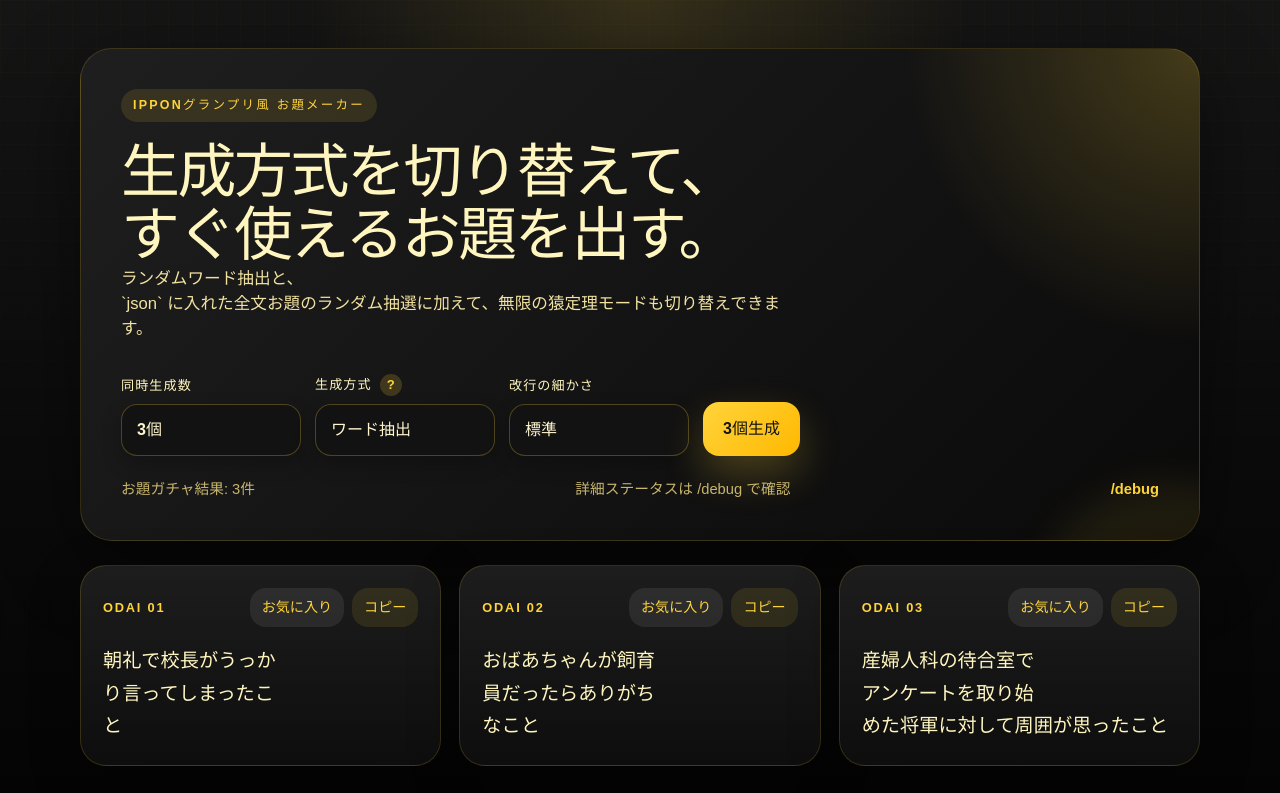
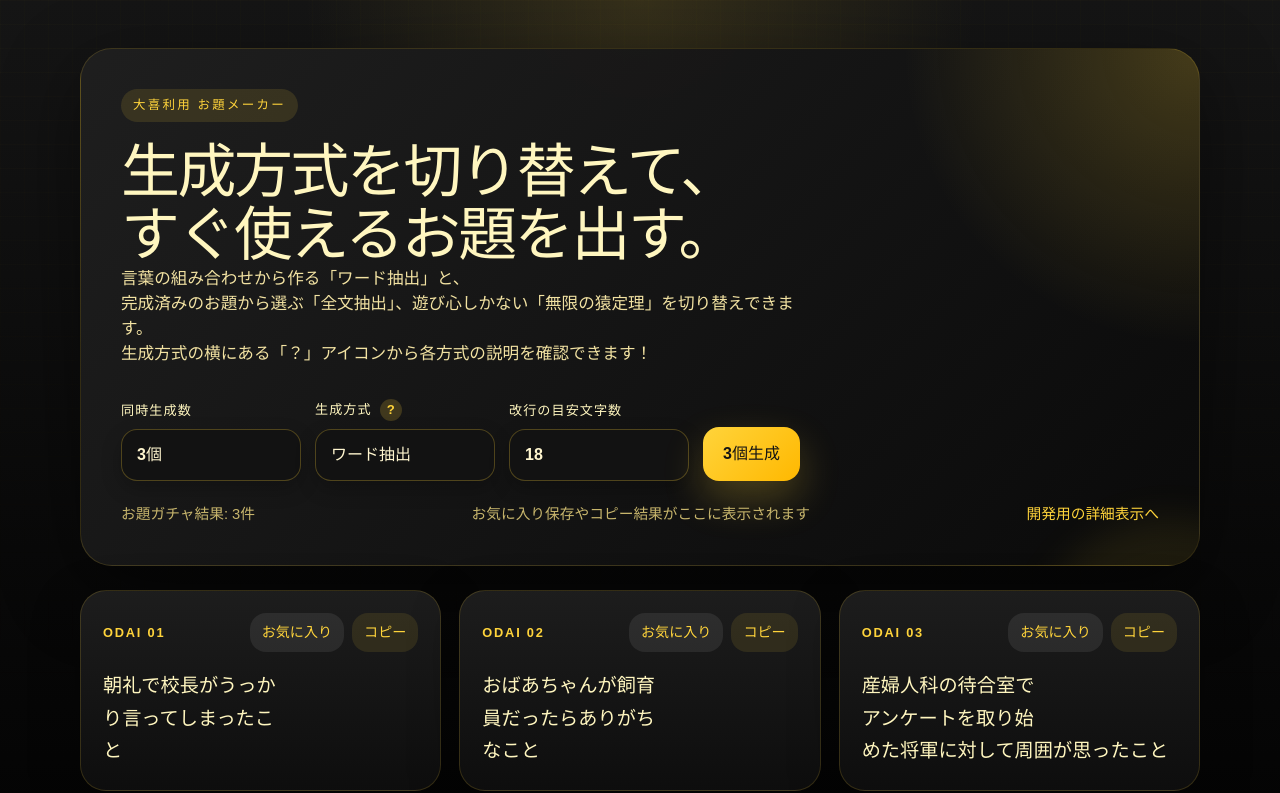
Before and after one commit to Mount-Book/Random-Topic-Generator, a React (Vite) app: page / in a window 1280 px wide. Shown: the top 793 px of the page. Built offline with nearby package versions, Linux system fonts and the light colour scheme.

Commit message:
一部情報の秘匿、改行位置の調整を文字数の自由入力へ変更

```diff
--- a/src/features/topics/components/GenerationControls.tsx
+++ b/src/features/topics/components/GenerationControls.tsx
@@ -62,12 +62,19 @@
     </label>
 
     <label className="count-picker">
-      <span>改行の細かさ</span>
-      <select value={lineWidth} onChange={(event) => onLineWidthChange(Number(event.target.value))}>
-        <option value={14}>多め</option>
-        <option value={18}>標準</option>
-        <option value={24}>少なめ</option>
-      </select>
+      <span>改行の目安文字数</span>
+      <input
+        type="number"
+        min={1}
+        step={1}
+        value={lineWidth}
+        onChange={(event) => {
+          const nextValue = event.currentTarget.valueAsNumber
+          if (!Number.isNaN(nextValue)) {
+            onLineWidthChange(nextValue)
+          }
+        }}
+      />
     </label>
 
     <button className="primary-button" onClick={onGenerate}>
--- a/src/features/topics/components/HeroSection.tsx
+++ b/src/features/topics/components/HeroSection.tsx
@@ -1,12 +1,13 @@
-import { useState } from 'react'
-import type { GenerationMode } from '../../../lib/odaiGenerator'
-import { BATCH_SIZE_OPTIONS } from '../constants'
-import { GenerationControls } from './GenerationControls'
+import { useState } from "react";
+import type { GenerationMode } from "../../../lib/odaiGenerator";
+import { BATCH_SIZE_OPTIONS } from "../constants";
+import { GenerationControls } from "./GenerationControls";
 
 type HeroSectionProps = {
   batchSize: number;
   copyStatus: string;
   debugPath: string;
+  isDeveloperMode: boolean;
   generationMode: GenerationMode;
   generationModeOptions: Array<{ value: GenerationMode; label: string }>;
   handleGenerate: () => void;
@@ -19,36 +20,37 @@
 };
 
 const generationModeDescriptions: Array<{
-  value: GenerationMode
-  title: string
-  description: string
-  note?: string
+  value: GenerationMode;
+  title: string;
+  description: string;
+  note?: string;
 }> = [
   {
-    value: 'word-randomizer',
-    title: 'ワード抽出',
+    value: "word-randomizer",
+    title: "ワード抽出",
     description:
-      'テンプレートに単語辞書を差し込み、相性や意外性をスコア化して、お題として使いやすい候補を選びます。',
+      "テンプレートに単語辞書を差し込み、相性や意外性をスコア化して、お題として使いやすい候補を選びます。",
   },
   {
-    value: 'json-randomizer',
-    title: '全文抽出',
+    value: "json-randomizer",
+    title: "全文抽出",
     description:
-      'fullTopics.json に入っている完成済みのお題を、そのままランダム抽選で取り出します。即戦力のお題を安定して出したいとき向けです。',
+      "完成済みのお題ストックから選ぶ方式です。安定してすぐ使えるお題を出したいときに向いています。",
   },
   {
-    value: 'infinite-monkey',
-    title: '無限の猿定理',
+    value: "infinite-monkey",
+    title: "無限の猿定理",
     description:
-      '文字集合からランダム打鍵を繰り返し、お題らしい長さや記号を偶然満たした文字列だけを採用する実験的な方式です。',
-    note: 'ネタモードです。ジョーク要素が強いため、実際の利用は推奨していません。',
+      "遊び心を優先した実験モードです。意外性の強い、少し変わったお題を楽しみたいときに使えます。",
+    note: "ネタモードです。ジョーク要素が強いため、実際の利用は推奨していません。",
   },
-]
+];
 
 export const HeroSection = ({
   batchSize,
   copyStatus,
   debugPath,
+  isDeveloperMode,
   generationMode,
   generationModeOptions,
   handleGenerate,
@@ -59,20 +61,23 @@
   setLineWidth,
   topics,
 }: HeroSectionProps) => {
-  const [isGenerationModeHelpOpen, setIsGenerationModeHelpOpen] = useState(false)
+  const [isGenerationModeHelpOpen, setIsGenerationModeHelpOpen] =
+    useState(false);
 
   return (
     <section className="hero-panel">
-      <p className="eyebrow">IPPONグランプリ風 お題メーカー</p>
+      <p className="eyebrow">大喜利用 お題メーカー</p>
       <h1>
         生成方式を切り替えて、
         <br />
         すぐ使えるお題を出す。
       </h1>
       <p className="lead">
-        ランダムワード抽出と、
+        言葉の組み合わせから作る「ワード抽出」と、
         <br />
-        `json` に入れた全文お題のランダム抽選に加えて、無限の猿定理モードも切り替えできます。
+        完成済みのお題から選ぶ「全文抽出」、遊び心しかない「無限の猿定理」を切り替えできます。
+        <br />
+        生成方式の横にある「？」アイコンから各方式の説明を確認できます！
       </p>
 
       <GenerationControls
@@ -93,12 +98,14 @@
         <span>
           {copyStatus ||
             (isDebugPage
-              ? 'debug mode: generation mode comparison'
-              : '詳細ステータスは /debug で確認')}
+              ? "開発用の詳細表示を有効化中"
+              : "お気に入り保存やコピー結果がここに表示されます")}
         </span>
-        <a className="status-link" href={isDebugPage ? '/' : debugPath}>
-          {isDebugPage ? '通常表示へ' : '/debug'}
-        </a>
+        {isDeveloperMode ? (
+          <a className="status-link" href={isDebugPage ? "/" : debugPath}>
+            {isDebugPage ? "通常表示へ" : "開発用の詳細表示へ"}
+          </a>
+        ) : null}
       </div>
 
       {isGenerationModeHelpOpen ? (
@@ -116,7 +123,7 @@
           >
             <div className="info-modal-header">
               <div>
-                <p className="eyebrow">Generation Modes</p>
+                <p className="eyebrow">Mode Guide</p>
                 <h2 id="generation-mode-help-title">生成方式の説明</h2>
               </div>
               <button
@@ -133,24 +140,26 @@
               {generationModeDescriptions.map((mode) => (
                 <section
                   key={mode.value}
-                  className={`info-modal-card${generationMode === mode.value ? ' is-active' : ''}`}
+                  className={`info-modal-card${generationMode === mode.value ? " is-active" : ""}`}
                 >
                   <div className="info-modal-card-header">
                     <h3>{mode.title}</h3>
                     <div className="info-modal-card-actions">
                       <button
-                        className={`mode-select-button${generationMode === mode.value ? ' is-active' : ''}`}
+                        className={`mode-select-button${generationMode === mode.value ? " is-active" : ""}`}
                         type="button"
                         onClick={() => handleGenerationModeChange(mode.value)}
                       >
                         {generationMode === mode.value
-                          ? 'この方式を現在使用中'
-                          : 'この方式に切り替える'}
+                          ? "この方式を現在使用中"
+                          : "この方式に切り替える"}
                       </button>
                     </div>
                   </div>
                   <p>{mode.description}</p>
-                  {mode.note ? <p className="info-modal-note">{mode.note}</p> : null}
+                  {mode.note ? (
+                    <p className="info-modal-note">{mode.note}</p>
+                  ) : null}
                 </section>
               ))}
             </div>
@@ -158,5 +167,5 @@
         </div>
       ) : null}
     </section>
-  )
-}
+  );
+};
--- a/src/features/topics/hooks/useTopicGenerator.ts
+++ b/src/features/topics/hooks/useTopicGenerator.ts
@@ -19,6 +19,7 @@
 const defaultState = buildInitialState(DEFAULT_GENERATION_MODE)
 
 export const useTopicGenerator = () => {
+  const isDeveloperMode = import.meta.env.DEV
   const [generationMode, setGenerationMode] = useState<GenerationMode>(defaultGenerationMode)
   const [batchSize, setBatchSize] = useState(3)
   const [lineWidth, setLineWidth] = useState(DEFAULT_LINE_WIDTH)
@@ -29,7 +30,9 @@
   const [copyStatus, setCopyStatus] = useState('')
 
   const isDebugPage =
-    typeof window !== 'undefined' ? isDebugPath(window.location.pathname) : false
+    isDeveloperMode && typeof window !== 'undefined'
+      ? isDebugPath(window.location.pathname)
+      : false
 
   useEffect(() => {
     persistSavedTopics(savedTopics)
@@ -98,6 +101,7 @@
     handleRemoveSavedTopic,
     handleSaveTopic,
     isDebugPage,
+    isDeveloperMode,
     lineWidth,
     savedTopics,
     setBatchSize,
--- a/src/index.css
+++ b/src/index.css
@@ -51,12 +51,14 @@
 }
 
 button,
-select {
+select,
+input {
   font: inherit;
 }
 
 button:focus-visible,
-select:focus-visible {
+select:focus-visible,
+input:focus-visible {
   outline: 3px solid rgba(255, 212, 59, 0.35);
   outline-offset: 2px;
 }
--- a/src/styles/hero.css
+++ b/src/styles/hero.css
@@ -83,6 +83,7 @@
 }
 
 .count-picker select,
+.count-picker input,
 .primary-button,
 .save-chip,
 .copy-chip {
@@ -91,14 +92,22 @@
   font: inherit;
 }
 
-.count-picker select {
+.count-picker select,
+.count-picker input {
   padding: 14px 16px;
   background: rgba(18, 18, 18, 0.96);
   color: #fff6cf;
   box-shadow:
     inset 0 0 0 1px rgba(255, 212, 59, 0.26),
     0 8px 20px rgba(0, 0, 0, 0.22);
+}
+
+.count-picker select {
   appearance: none;
+}
+
+.count-picker input {
+  width: 100%;
 }
 
 .count-picker select option {
@@ -106,11 +115,13 @@
   color: #fff6cf;
 }
 
-.count-picker select:hover {
+.count-picker select:hover,
+.count-picker input:hover {
   background: rgba(26, 26, 26, 0.98);
 }
 
-.count-picker select:focus-visible {
+.count-picker select:focus-visible,
+.count-picker input:focus-visible {
   background: rgba(24, 24, 24, 1);
 }
 
```
